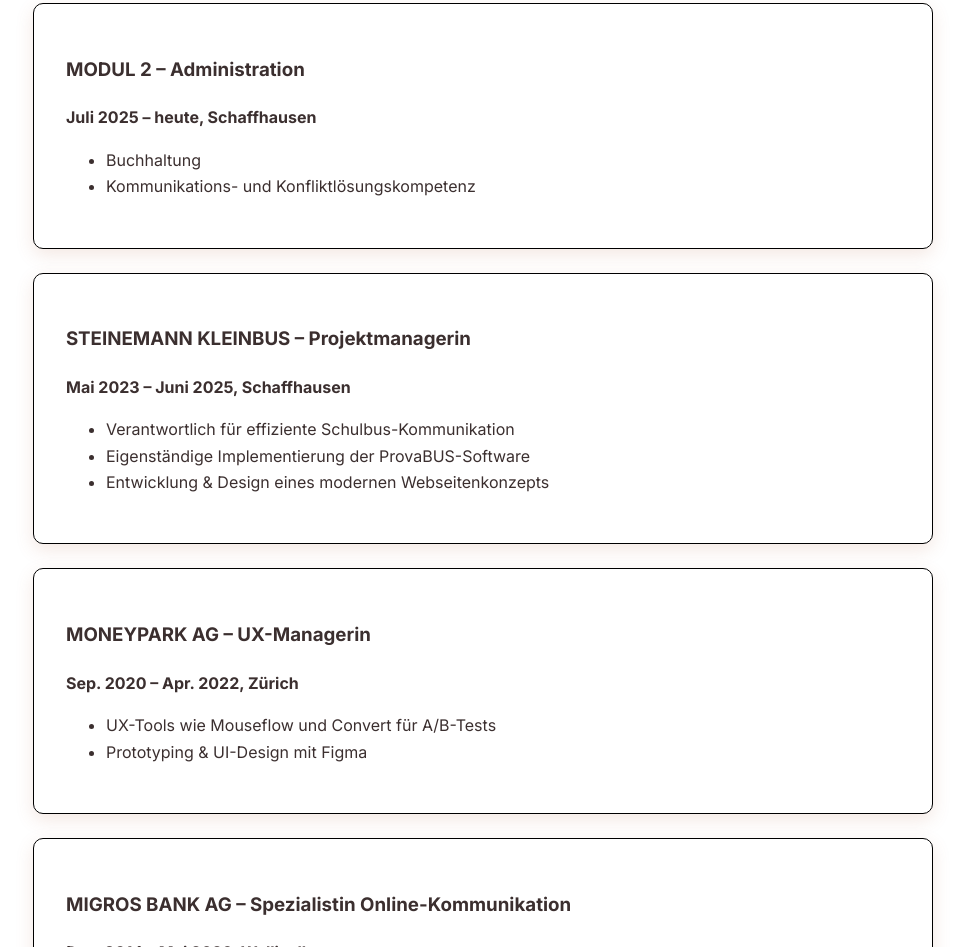
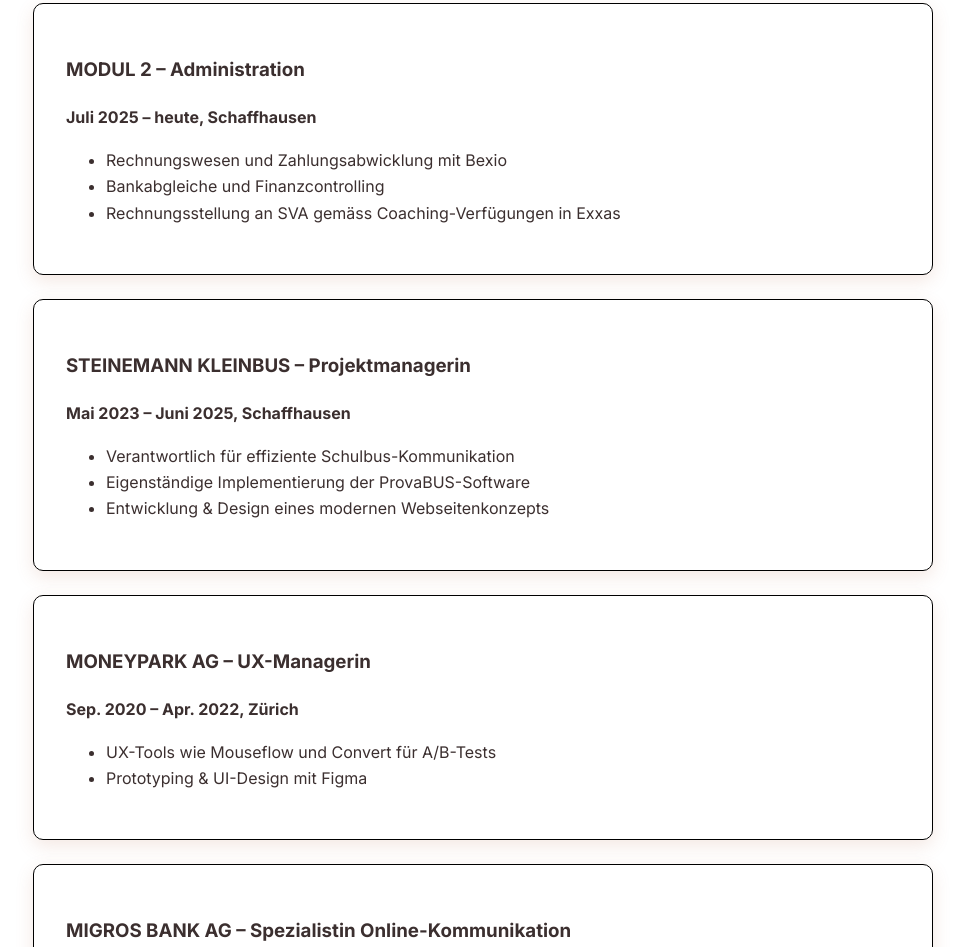
Before and after one commit to alineoury/glitch, a plain HTML site: page index.html in a window 1280 px wide. Shown: the part 1047-1994 px from the top of the page, without its empty margins (157-1122 px from the left). Drawn offline with Linux system fonts and the light colour scheme.

Commit message:
Update index.html

```diff
--- a/index.html
+++ b/index.html
@@ -36,8 +36,9 @@
         <h3>MODUL 2 – Administration</h3>
         <p><strong>Juli 2025 – heute, Schaffhausen</strong></p>
         <ul>
-          <li>Buchhaltung</li>
-          <li>Kommunikations- und Konfliktlösungskompetenz</li>
+          <li>Rechnungswesen und Zahlungsabwicklung mit Bexio</li>
+          <li>Bankabgleiche und Finanzcontrolling</li>
+          <li>Rechnungsstellung an SVA gemäss Coaching-Verfügungen in Exxas</li>
 </ul>
       </div>
 
```
